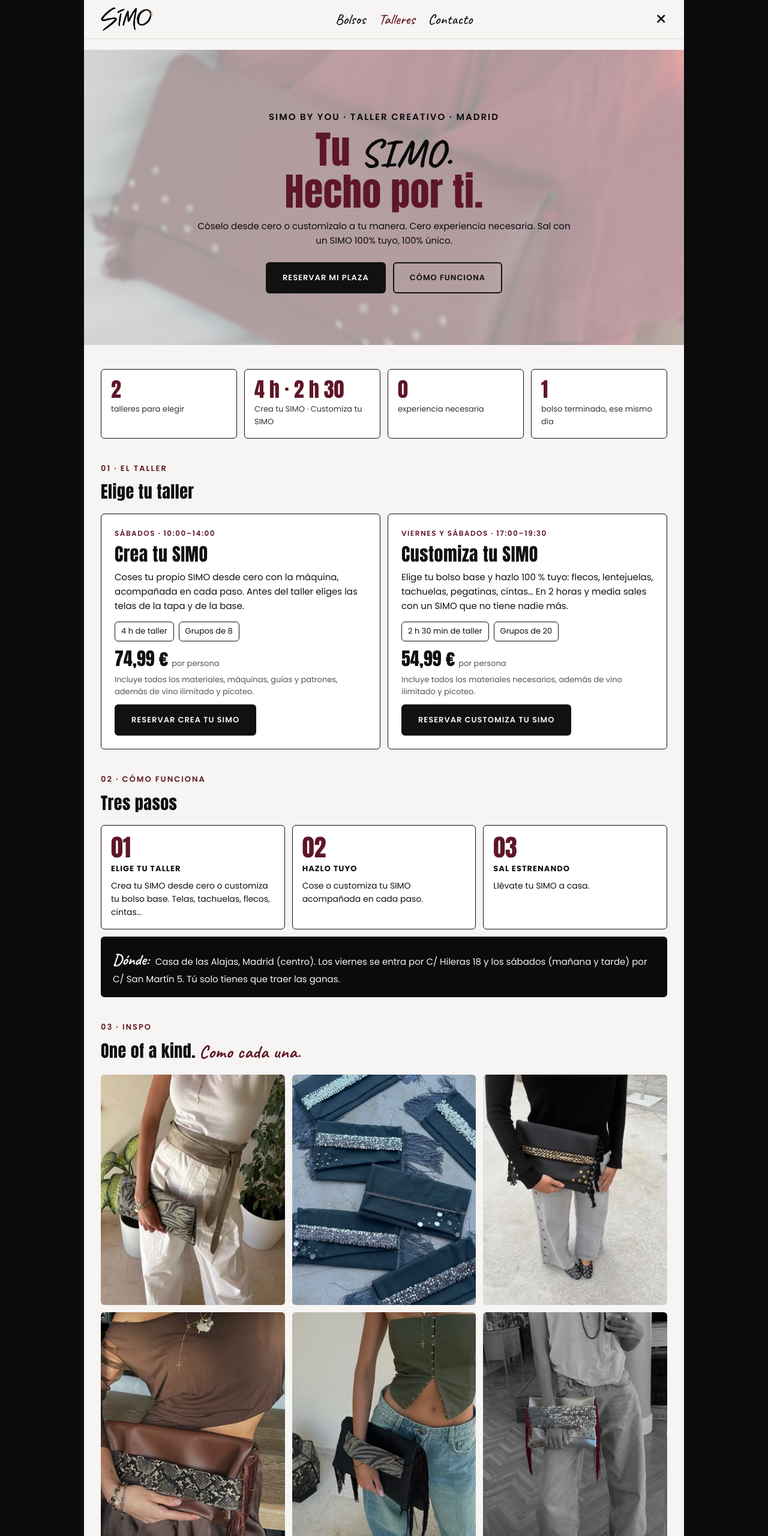
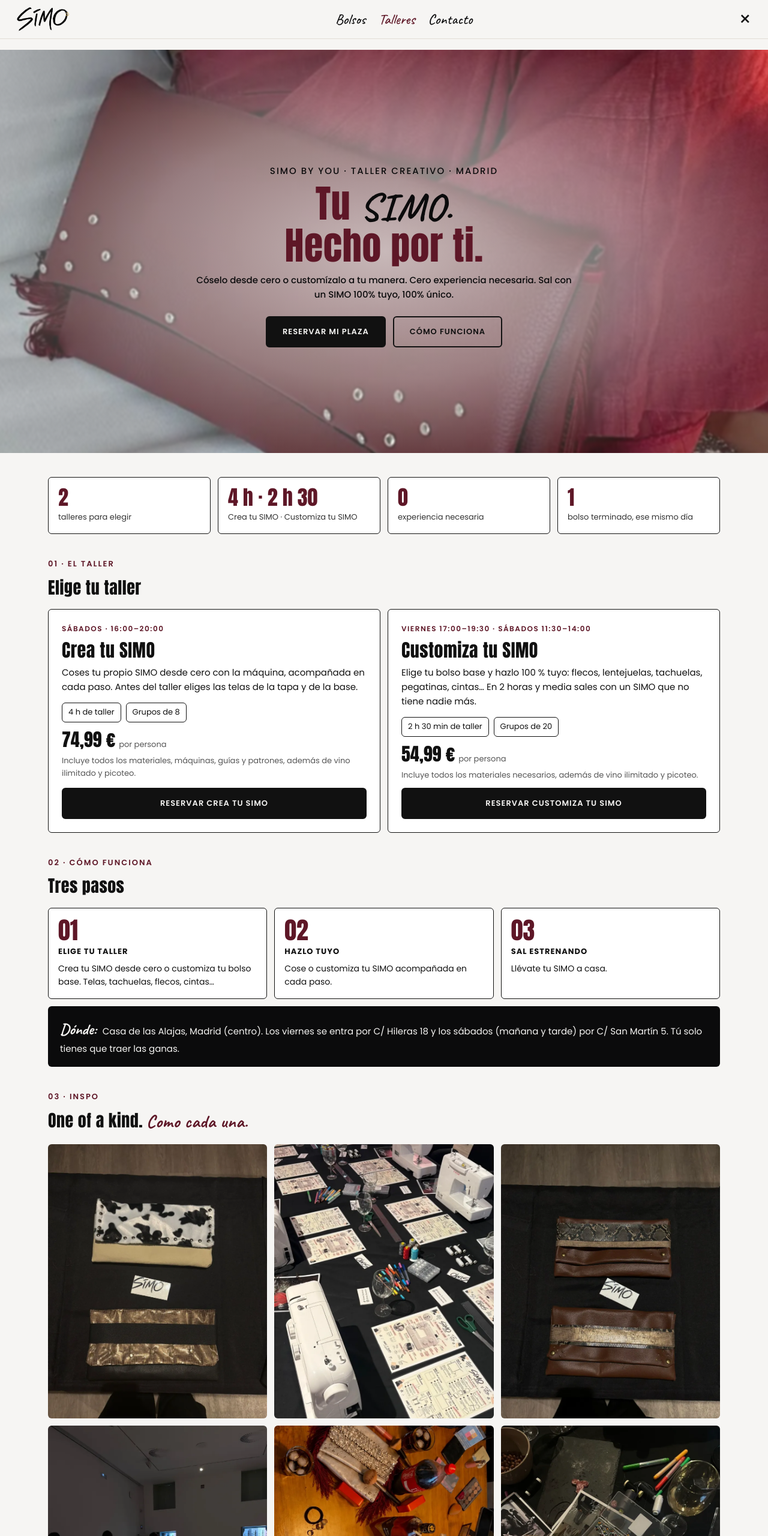
Before and after one commit to simobysimone-hue/WEB-SIMO, a website: page talleres.html in a window 1280 px wide. Shown: the top 2560 px of the page at 60% size. Drawn offline with Linux system fonts and the light colour scheme; no server answers.

Commit message:
Talleres: pantalla completa, fotos nuevas y horarios nuevos
- La página de Talleres ocupa todo el ancho (antes era una columna con
  bordes negros). El contenido queda centrado.
- Foto de cabecera más visible: menos desenfoque y velo blanco solo detrás
  del texto.
- Botones «Reservar Crea tu SIMO» y «Reservar Customiza tu SIMO» con el
  texto centrado; calendario de reservas centrado.
- Inspo: 6 fotos nuevas (img/inspo-1..6.webp) que alternan bolso y entorno
  del taller; se quitan las anteriores.
- Horarios nuevos en la página, en talleres.js y en el servidor
  (netlify/functions/_shared.mjs):
  · Crea tu SIMO: sábados 16:00–20:00.
  · Customiza tu SIMO: viernes 17:00–19:30 y sábados 11:30–14:00.

```diff
--- a/talleres.html
+++ b/talleres.html
@@ -8,22 +8,24 @@
 <link rel="preconnect" href="https://fonts.googleapis.com">
 <link href="https://fonts.googleapis.com/css2?family=Poppins:wght@400;500;600;700&family=Caveat:wght@500;700&display=swap" rel="stylesheet">
 <style>
-body{margin:0;background:#0B0B0C;color:#111;font-family:Poppins,system-ui,sans-serif;font-size:17px;line-height:1.6}
+body{margin:0;background:#F6F5F3;color:#111;font-family:Poppins,system-ui,sans-serif;font-size:17px;line-height:1.6}
 a{color:inherit;text-decoration:none}
 a:hover{opacity:.7}
 h2,h3{font-family:Impact,"Arial Black",sans-serif;font-weight:400;letter-spacing:.5px;margin:0}
 .tag{font-size:13px;letter-spacing:2px;text-transform:uppercase;color:#5E1727;font-weight:600;margin:0}
-.page{background:#F6F5F3;min-height:100vh;max-width:1000px;margin:0 auto;padding:0 28px 28px;box-sizing:border-box}
+.page{background:#F6F5F3;min-height:100vh;padding:0 28px 28px;box-sizing:border-box}
+.page>.sec,.page>.foot{max-width:1120px;margin-left:auto;margin-right:auto}
 .win-bar{position:sticky;top:0;z-index:5;display:flex;justify-content:space-between;align-items:center;gap:12px;flex-wrap:wrap;background:#F6F5F3;margin:0 -28px 18px;padding:12px 28px;border-bottom:1px solid #E2DED6}
 .win-bar nav{display:flex;gap:22px;font-family:Caveat,cursive;font-size:24px;line-height:1}
 .win-bar nav a{color:#0B0B0C}
 .win-bar nav a[aria-current]{color:#5E1727}
 .win-bar img{height:40px;width:auto;display:block}
 .win-x{font-size:32px;line-height:1;color:#111}
-.hero{position:relative;overflow:hidden;min-height:380px;display:flex;align-items:center;justify-content:center;text-align:center;margin:0 -28px;padding:56px 28px;color:#0B0B0C}
-.hero-bg{position:absolute;top:-16px;left:-16px;width:calc(100% + 32px);height:calc(100% + 32px);object-fit:cover;object-position:center 60%;filter:blur(3px)}
-.hero-shade{position:absolute;inset:0;background:rgba(246,245,243,.6)}
+.hero{position:relative;overflow:hidden;min-height:min(560px,70vh);display:flex;align-items:center;justify-content:center;text-align:center;margin:0 -28px;padding:56px 28px;color:#0B0B0C}
+.hero-bg{position:absolute;top:-16px;left:-16px;width:calc(100% + 32px);height:calc(100% + 32px);object-fit:cover;object-position:center 60%;filter:blur(1.5px)}
+.hero-shade{position:absolute;inset:0;background:radial-gradient(ellipse at center,rgba(246,245,243,.72) 0%,rgba(246,245,243,.45) 45%,rgba(246,245,243,.08) 80%)}
 .hero-in{position:relative;max-width:640px}
+.hero p{font-weight:500}
 .hero .tag{color:#0B0B0C}
 .hero h2{font-size:64px;color:#5E1727;line-height:1;margin-top:10px}
 .hero h2 em{font-family:Caveat,cursive;font-style:normal;font-weight:700;color:#0B0B0C}
@@ -53,7 +55,7 @@ h2,h3{font-family:Impact,"Arial Black",sans-serif;font-weight:400;letter-spacing
 .taller .price{font-family:Impact,"Arial Black",sans-serif;font-size:30px;line-height:1;margin-top:4px}
 .taller .price small{font-family:Poppins,system-ui,sans-serif;font-size:13px;color:#555;margin-left:6px}
 .taller .inc{font-size:13px;color:#555}
-.taller .btn{margin-top:auto;align-self:flex-start}
+.taller .btn{margin-top:auto;align-self:stretch;text-align:center}
 .step b{font-family:Impact,"Arial Black",sans-serif;font-weight:400;font-size:40px;line-height:1;color:#5E1727}
 .step h4{font-size:13px;text-transform:uppercase;letter-spacing:1px;margin:0}
 .step p{margin:0;font-size:14px}
@@ -73,7 +75,8 @@ h2,h3{font-family:Impact,"Arial Black",sans-serif;font-weight:400;letter-spacing
 .mode input:checked+span{background:#0B0B0C;color:#F6F5F3;border-color:#0B0B0C}
 .mode input:checked+span small{color:#cfcfcf}
 .mode input:focus-visible+span{outline:2px solid #5E1727;outline-offset:2px}
-.cal{max-width:420px}
+.cal{max-width:420px;margin:0 auto}
+.date-sel{text-align:center}
 .cal-head{display:flex;align-items:center;justify-content:space-between;margin-bottom:8px}
 .cal-head p{margin:0;font-family:Impact,"Arial Black",sans-serif;font-size:22px;letter-spacing:.5px}
 .cal-head p::first-letter{text-transform:uppercase}
@@ -86,7 +89,7 @@ h2,h3{font-family:Impact,"Arial Black",sans-serif;font-weight:400;letter-spacing
 .cal-days button.available:hover{background:#5E1727;color:#fff;border-color:#5E1727}
 .cal-days button.selected{background:#0B0B0C!important;color:#F6F5F3!important;border-color:#0B0B0C!important}
 .cal-days button.full{color:#999;text-decoration:line-through}
-.cal-legend{display:flex;align-items:center;gap:8px;font-size:13px;color:#555;margin:10px 0 0}
+.cal-legend{display:flex;align-items:center;justify-content:center;gap:8px;font-size:13px;color:#555;margin:10px 0 0}
 .cal-legend i{width:14px;height:14px;border:1px solid #111;border-radius:4px;background:#F6F5F3;flex:0 0 auto}
 .date-sel{margin:12px 0 0;font-size:14px;font-weight:600}
 .people-row{display:flex;align-items:center;justify-content:space-between;gap:16px;flex-wrap:wrap}
@@ -152,7 +155,7 @@ h2,h3{font-family:Impact,"Arial Black",sans-serif;font-weight:400;letter-spacing
 <h3>Elige tu taller</h3>
 <div class="grid g2">
 <article class="card taller">
-<p class="when">Sábados · 10:00–14:00</p>
+<p class="when">Sábados · 16:00–20:00</p>
 <h4>Crea tu SIMO</h4>
 <p>Coses tu propio SIMO desde cero con la máquina, acompañada en cada paso. Antes del taller eliges las telas de la tapa y de la base.</p>
 <ul><li>4 h de taller</li><li>Grupos de 8</li></ul>
@@ -161,7 +164,7 @@ h2,h3{font-family:Impact,"Arial Black",sans-serif;font-weight:400;letter-spacing
 <a class="btn" href="#reservar" data-reservar="crea">Reservar Crea tu SIMO</a>
 </article>
 <article class="card taller">
-<p class="when">Viernes y sábados · 17:00–19:30</p>
+<p class="when">Viernes 17:00–19:30 · Sábados 11:30–14:00</p>
 <h4>Customiza tu SIMO</h4>
 <p>Elige tu bolso base y hazlo 100 % tuyo: flecos, lentejuelas, tachuelas, pegatinas, cintas… En 2 horas y media sales con un SIMO que no tiene nadie más.</p>
 <ul><li>2 h 30 min de taller</li><li>Grupos de 20</li></ul>
@@ -187,12 +190,12 @@ h2,h3{font-family:Impact,"Arial Black",sans-serif;font-weight:400;letter-spacing
 <p class="tag">03 · Inspo</p>
 <h3>One of a kind.<span class="hand">Como cada una.</span></h3>
 <div class="inspo">
-<img src="img/taller-1.webp" alt="Clutch SIMO plateado con estampado, en un total look blanco" loading="lazy">
-<img src="img/taller-4.webp" alt="Bolsos SIMO negros con lentejuelas y flecos" loading="lazy">
-<img src="img/taller-5.webp" alt="Bolso SIMO negro con remaches dorados en la calle" loading="lazy">
-<img src="img/taller-6.webp" alt="Clutch SIMO marrón con paneles de piel de serpiente" loading="lazy">
-<img src="img/taller-7.webp" alt="Nuevo diseño SIMO" loading="lazy">
-<img src="img/taller-8.webp" alt="Nuevo diseño SIMO" loading="lazy">
+<img src="img/inspo-1.webp" alt="Dos clutches SIMO hechas en el taller: una de pelo estampado de vaca con tachuelas y otra dorada con banda negra" loading="lazy">
+<img src="img/inspo-2.webp" alt="Mesa del taller preparada con máquinas de coser, guías SIMO, hilos y copas" loading="lazy">
+<img src="img/inspo-3.webp" alt="Dos clutches SIMO marrones con bandas de serpiente y remaches dorados" loading="lazy">
+<img src="img/inspo-4.webp" alt="Sala del taller SIMO en Madrid, con las participantes cosiendo" loading="lazy">
+<img src="img/inspo-5.webp" alt="Clutches SIMO plateadas con lentejuelas y flecos sobre una mesa" loading="lazy">
+<img src="img/inspo-6.webp" alt="Clutches SIMO de serpiente recién terminadas en la mesa del taller, con hilos, alfileres y una copa de vino" loading="lazy">
 </div>
 </section>
 
@@ -204,8 +207,8 @@ h2,h3{font-family:Impact,"Arial Black",sans-serif;font-weight:400;letter-spacing
 <fieldset>
 <legend>1 · Elige tu taller</legend>
 <div class="grid g2 modes">
-<label class="mode"><input type="radio" name="modalidad" value="crea" checked><span><b>Crea tu SIMO</b><small>Sábados 10:00–14:00 · 4 h · 74,99 €</small></span></label>
-<label class="mode"><input type="radio" name="modalidad" value="customiza"><span><b>Customiza tu SIMO</b><small>Viernes y sábados 17:00–19:30 · 2 h 30 min · 54,99 €</small></span></label>
+<label class="mode"><input type="radio" name="modalidad" value="crea" checked><span><b>Crea tu SIMO</b><small>Sábados 16:00–20:00 · 4 h · 74,99 €</small></span></label>
+<label class="mode"><input type="radio" name="modalidad" value="customiza"><span><b>Customiza tu SIMO</b><small>Viernes 17:00–19:30 · Sábados 11:30–14:00 · 2 h 30 min · 54,99 €</small></span></label>
 </div>
 </fieldset>
 
@@ -219,7 +222,7 @@ h2,h3{font-family:Impact,"Arial Black",sans-serif;font-weight:400;letter-spacing
 </div>
 <div class="cal-week" aria-hidden="true"><span>L</span><span>M</span><span>X</span><span>J</span><span>V</span><span>S</span><span>D</span></div>
 <div class="cal-days" id="calendar-days"></div>
-<p class="cal-legend"><i></i><span id="legend-text">Crea tu SIMO: sábados de 10:00 a 14:00 · grupos de 8</span></p>
+<p class="cal-legend"><i></i><span id="legend-text">Crea tu SIMO: sábados de 16:00 a 20:00 · grupos de 8</span></p>
 </div>
 <p class="date-sel" id="date-selection">Elige un día marcado en el calendario.</p>
 </fieldset>
--- a/talleres.js
+++ b/talleres.js
@@ -11,8 +11,8 @@ const CAMBIO = '2026-11-20';
 const SIN_TALLER = ['2026-12-25'];
 const CERRADAS = ['2026-10-31', '2026-11-13', '2026-11-14', '2026-11-20', '2026-11-21']; // cerradas a mano: salen como completas
 const MODALIDADES = {
-  crea: { nombre: 'Crea tu SIMO', leyenda: 'Crea tu SIMO: sábados de 10:00 a 14:00 · grupos de 8' },
-  customiza: { nombre: 'Customiza tu SIMO', leyenda: 'Customiza tu SIMO: viernes y sábados de 17:00 a 19:30 · grupos de 20' }
+  crea: { nombre: 'Crea tu SIMO', leyenda: 'Crea tu SIMO: sábados de 16:00 a 20:00 · grupos de 8' },
+  customiza: { nombre: 'Customiza tu SIMO', leyenda: 'Customiza tu SIMO: viernes de 17:00 a 19:30 y sábados de 11:30 a 14:00 · grupos de 20' }
 };
 const PRECIO_BASE = { crea: 7499, customiza: 5499 };
 const CAPACIDAD_BASE = { crea: 8, customiza: 20 };
@@ -25,8 +25,12 @@ function sesionesDe(fecha) {
     return [{ modalidad: 'crea', hora: '17:00', horario: '17:00–20:00', precio: 5499, capacidad: 8 }];
   }
   const out = [];
-  if (dow === 6) out.push({ modalidad: 'crea', hora: '10:00', horario: '10:00–14:00', precio: 7499, capacidad: 8 });
-  if (dow === 5 || dow === 6) out.push({ modalidad: 'customiza', hora: '17:00', horario: '17:00–19:30', precio: 5499, capacidad: 20 });
+  // Viernes: Customiza 17:00–19:30. Sábados: Customiza 11:30–14:00 y Crea 16:00–20:00.
+  if (dow === 5) out.push({ modalidad: 'customiza', hora: '17:00', horario: '17:00–19:30', precio: 5499, capacidad: 20 });
+  if (dow === 6) {
+    out.push({ modalidad: 'customiza', hora: '11:30', horario: '11:30–14:00', precio: 5499, capacidad: 20 });
+    out.push({ modalidad: 'crea', hora: '16:00', horario: '16:00–20:00', precio: 7499, capacidad: 8 });
+  }
   return out;
 }
 const sesion = (fecha, mod) => sesionesDe(fecha).find(x => x.modalidad === mod) || null;
```
Also changed, not shown: netlify/functions/_shared.mjs (+8 -4 lines), img/inspo-1.webp (added), img/inspo-2.webp (added), img/inspo-3.webp (added), img/inspo-4.webp (added), img/inspo-5.webp (added), img/inspo-6.webp (added), img/taller-1.webp (deleted), img/taller-4.webp (deleted), img/taller-5.webp (deleted), img/taller-6.webp (deleted), img/taller-7.webp (deleted), img/taller-8.webp (deleted).
